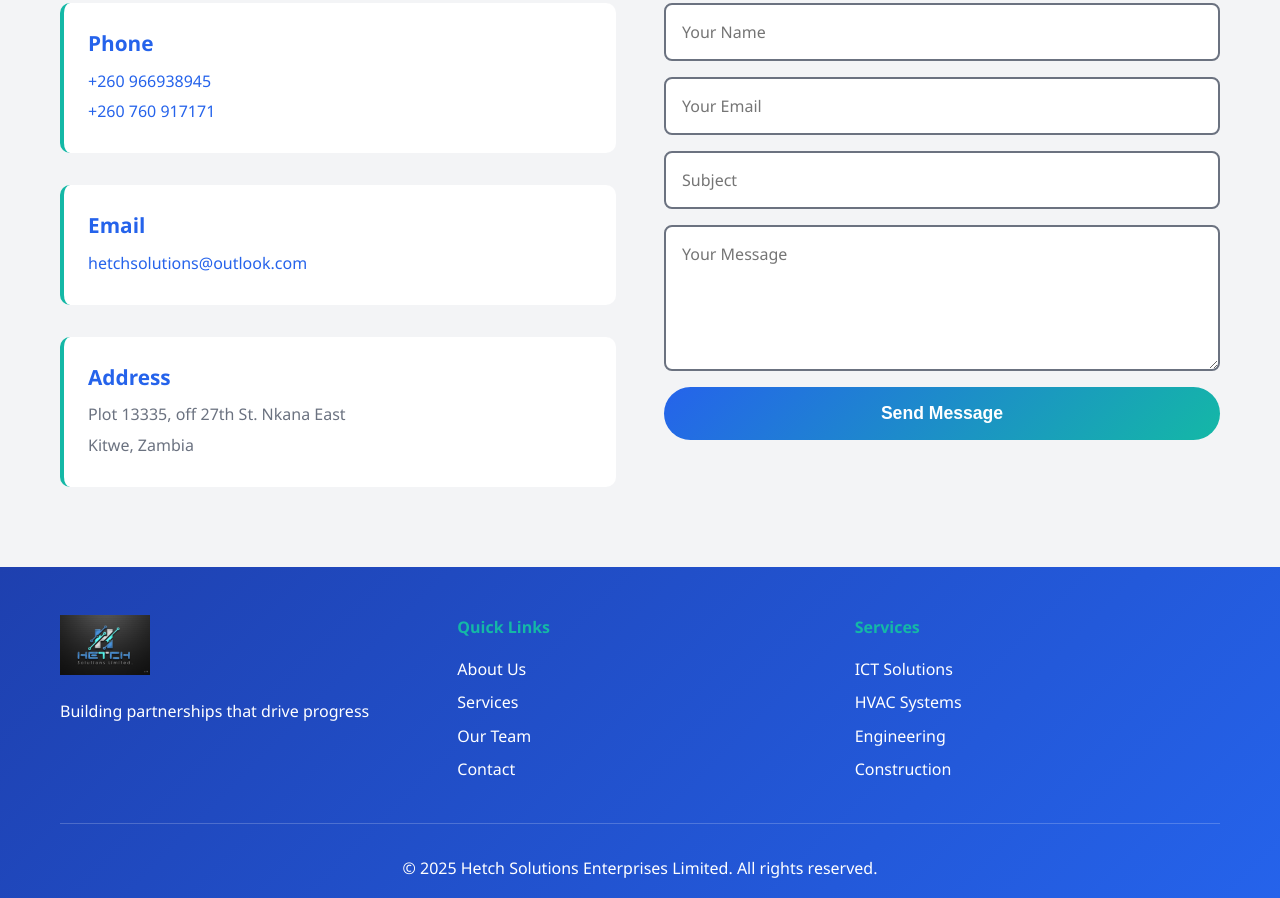
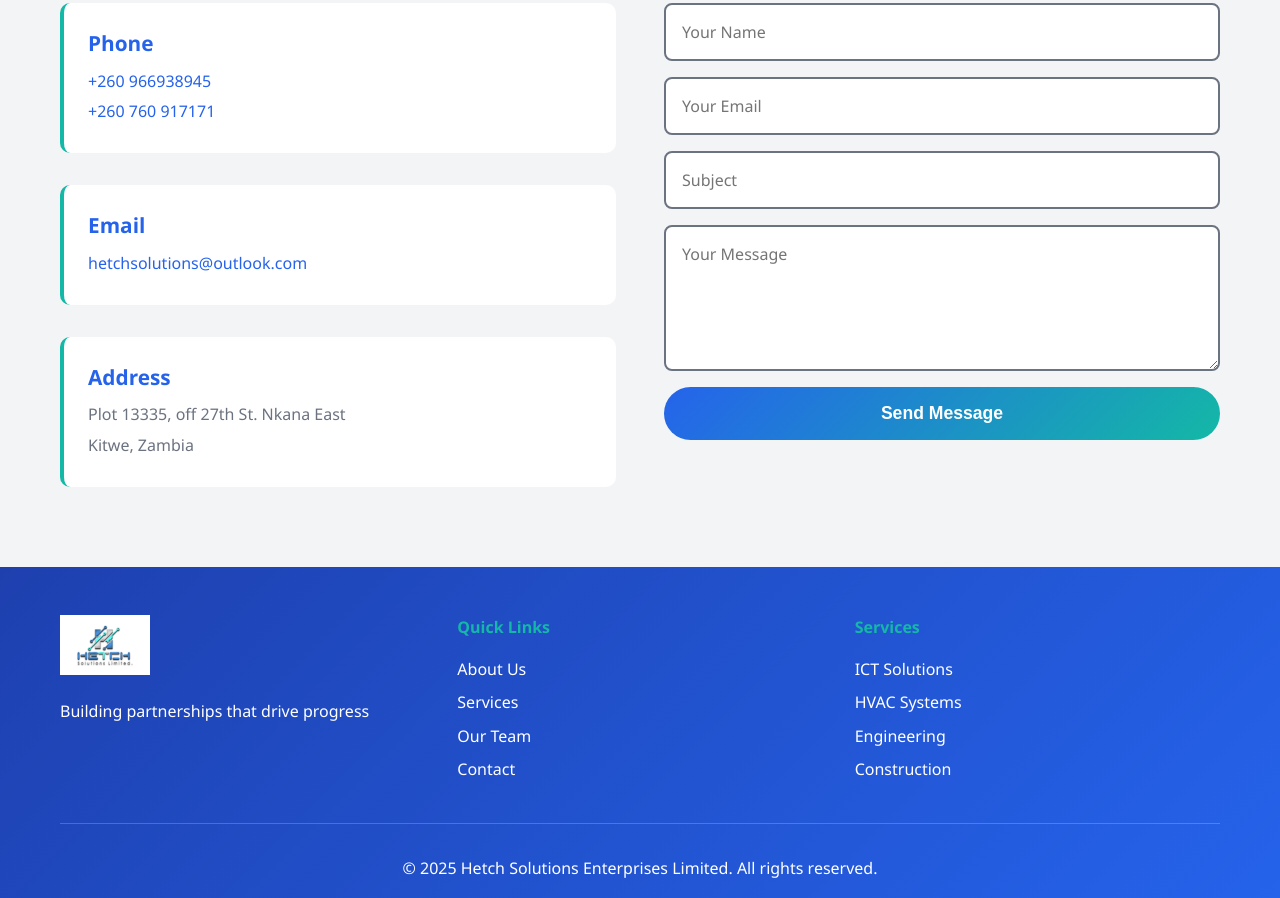
Before and after one commit to hetchsol/hetch-solutions, a plain HTML site: page index.html in a window 1280 px wide. Shown: the part 5880-6778 px from the top of the page. Drawn offline with Linux system fonts and the light colour scheme.

Commit message:
Change footer logo to logo1 (white background)
Co-Authored-By: Claude Opus 4.6 <noreply@anthropic.com>

```diff
--- a/index.html
+++ b/index.html
@@ -310,7 +310,7 @@
         <div class="container">
             <div class="footer-content">
                 <div class="footer-section">
-                    <img src="of_use/hetch-logo.jpeg" alt="Hetch Solutions Logo" class="footer-logo">
+                    <img src="of_use/logo1.jpeg" alt="Hetch Solutions Logo" class="footer-logo">
                     <p>Building partnerships that drive progress</p>
                 </div>
                 <div class="footer-section">
```
